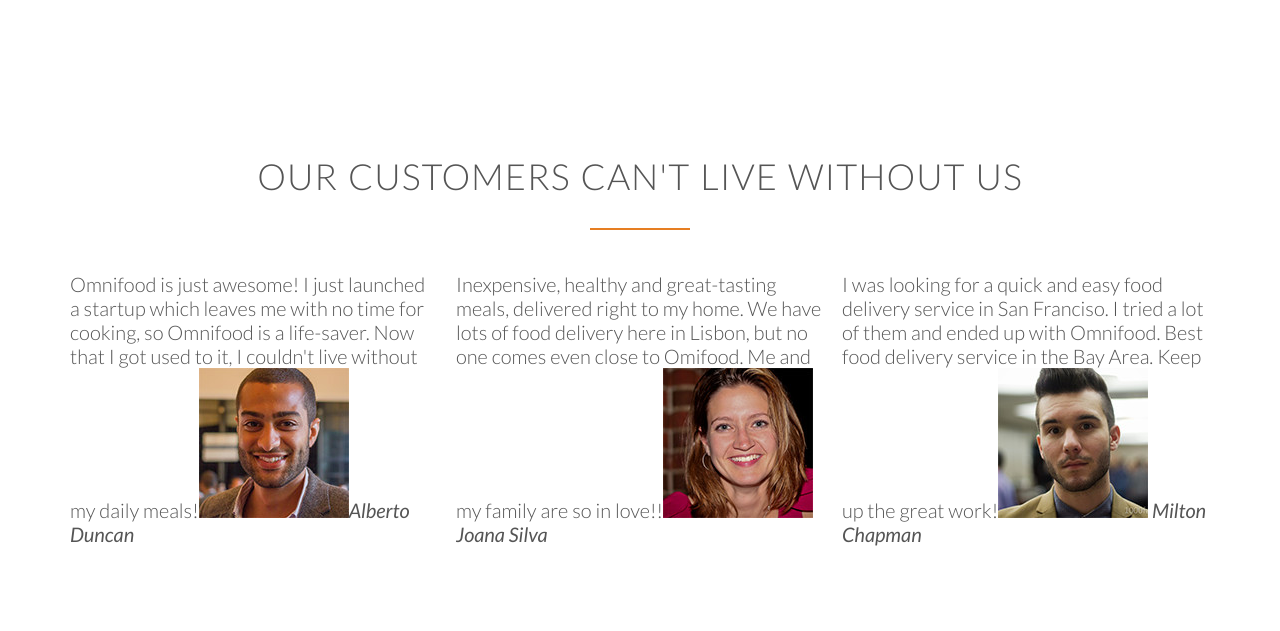
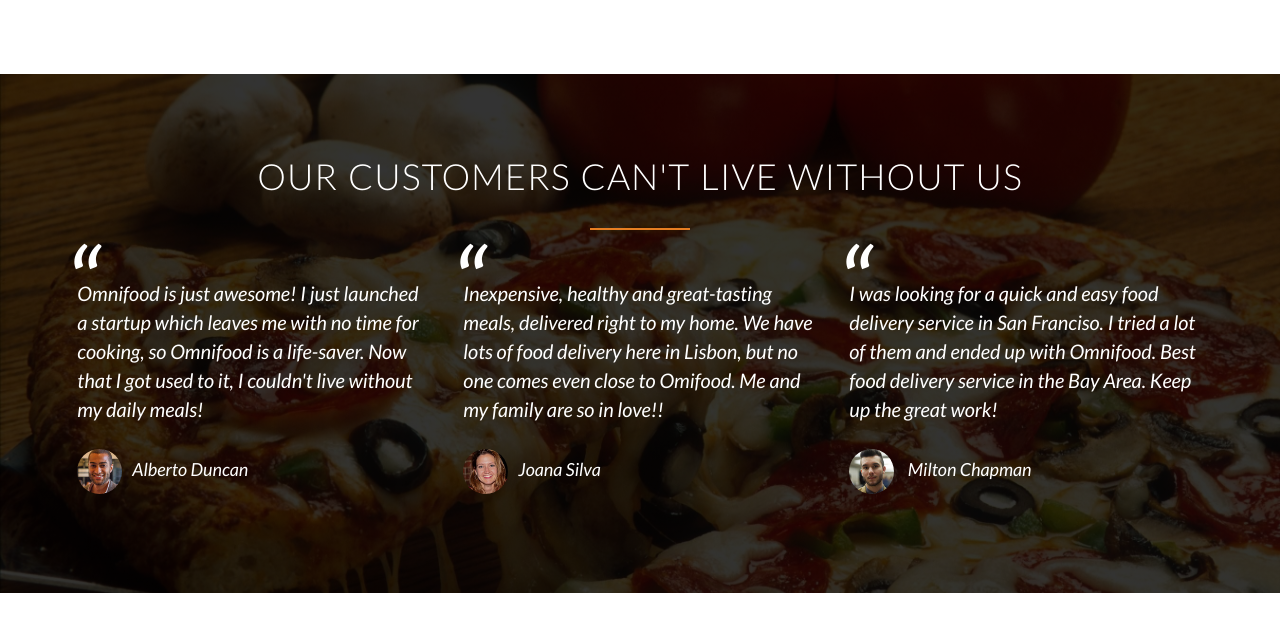
Before and after one commit to Finble/omnifood, a plain HTML site: page index.html in a window 1280 px wide. Shown: the part 3252-3883 px from the top of the page. After the commit the page ends 3845 px from the top, so only its background shows below. Drawn offline with Linux system fonts and the light colour scheme; files whose address does not match are found by name.

Commit message:
Testimonials Section - style.css

```diff
--- a/resources/css/style.css
+++ b/resources/css/style.css
@@ -192,6 +192,7 @@
     background-size: cover;
     background-position: center;
     height: 100vh;
+    background-attachment: fixed;
 }
 
 .hero-text-box {
@@ -356,3 +357,43 @@
     margin-bottom: 5px;
 
 }
+
+/*---------------------------------*/
+/* TESTIMONIALS */
+/*---------------------------------*/
+
+.section-testimonials {
+    background-image: linear-gradient(rgba(0,0,0,0.8), rgba(0,0,0,0.8)), url(img/back-customers.jpg);
+    background-size: cover;
+    color: #fff;
+    background-attachment: fixed;
+}
+
+blockquote {
+    padding: 2%;
+    font-style: italic;
+    line-height: 145%;
+    position: relative;
+}
+
+blockquote:before {
+    content: "\201C";
+    font-size: 500%;
+    display: block;
+    position: absolute;
+    top: -5px;
+    left: -5px;
+}
+
+cite {
+    font-size: 90%;
+    margin-top: 25px;
+    display: block;
+}
+
+cite img {
+    height: 45px;
+    border-radius: 50%;
+    margin-right: 10px;
+    vertical-align: middle;
+}
```
Also changed, not shown: resources/css/img/back-customers.jpg (added).
